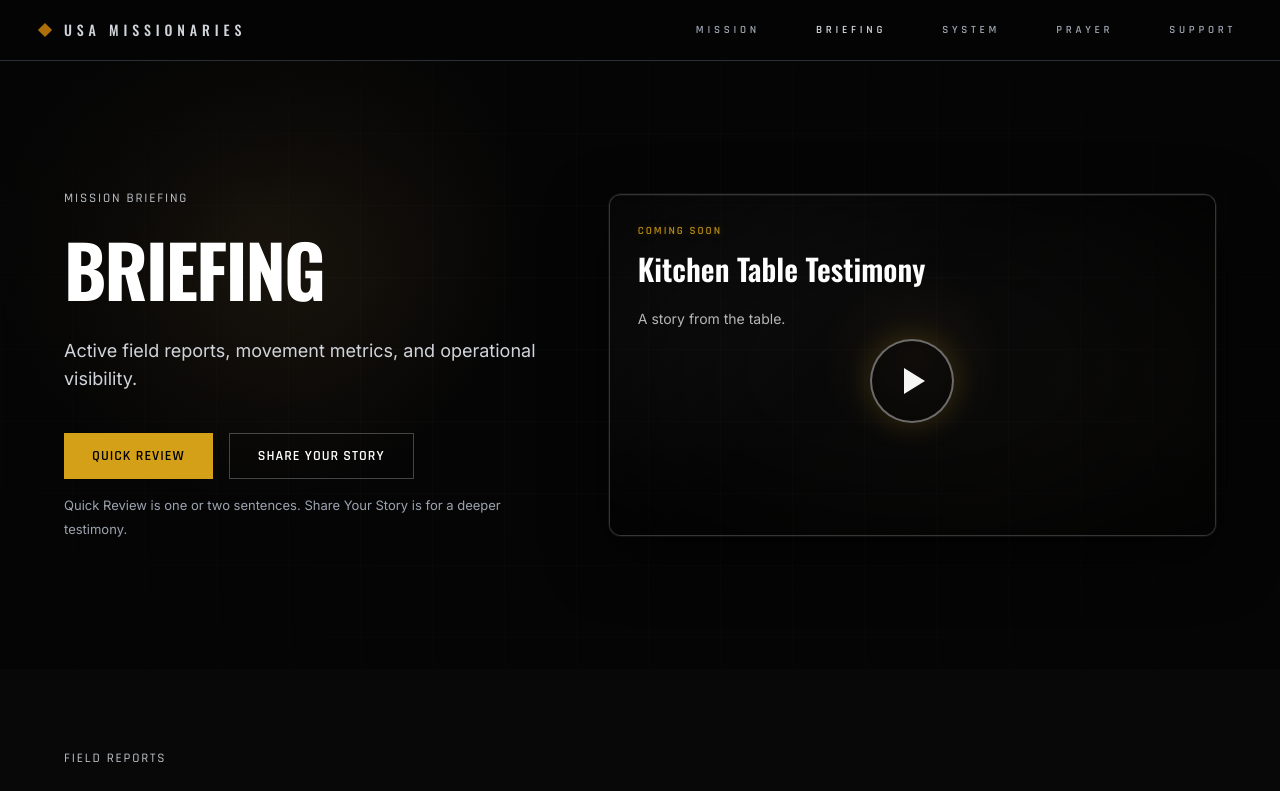
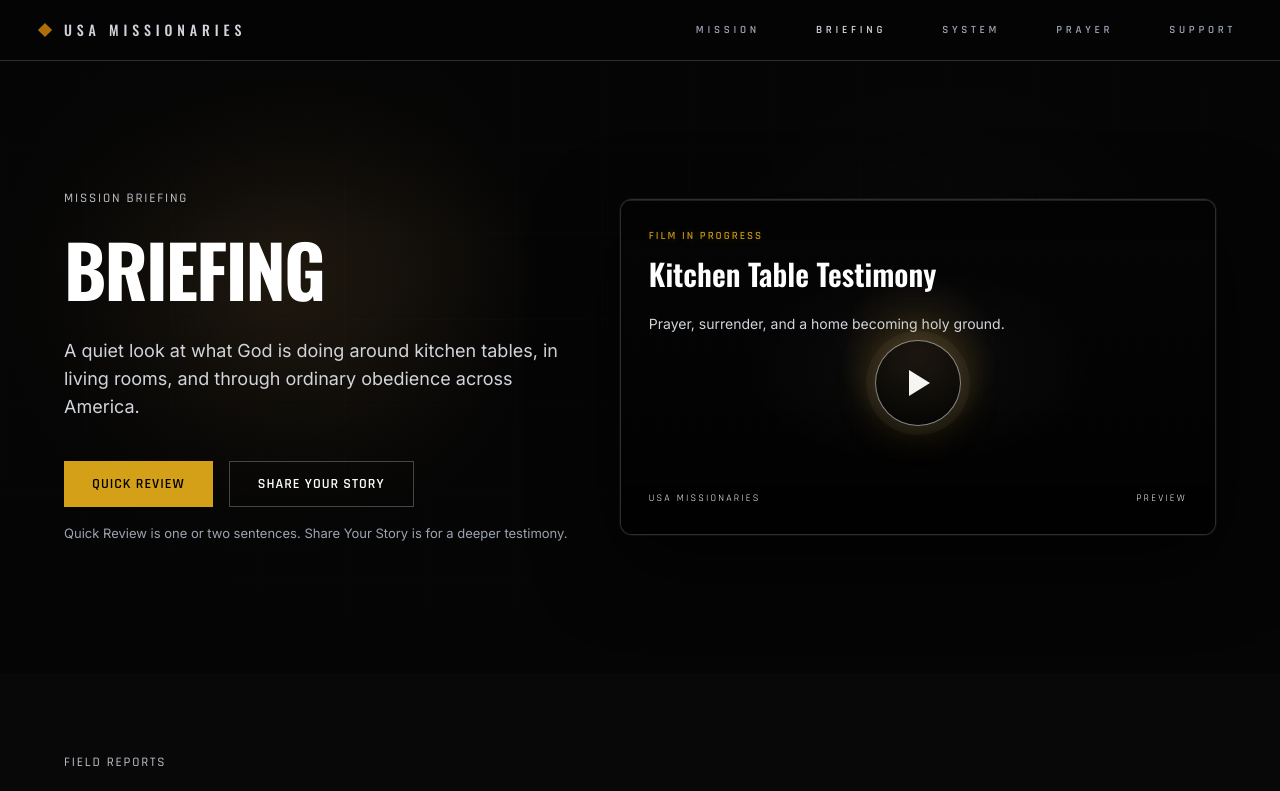
Before and after one commit to rfox0629/usam-website, a Next.js app: page /mission in a window 1280 px wide. Shown: the top 791 px of the page. Built offline with nearby package versions, Linux system fonts and the light colour scheme.

Commit message:
Refine briefing hero

```diff
--- a/app/mission/page.tsx
+++ b/app/mission/page.tsx
@@ -12,28 +12,36 @@ const font = { oswald: "'Oswald', sans-serif", rajdhani: "'Rajdhani', sans-serif
 
 function VideoPlaceholderCard() {
   return (
-    <div className="relative overflow-hidden rounded-xl border border-white/[0.18] bg-[linear-gradient(rgba(255,255,255,0.02),rgba(255,255,255,0.01))] shadow-[0_0_0_1px_rgba(255,255,255,0.05),0_20px_60px_rgba(0,0,0,0.6)]">
-      <div className="absolute inset-x-0 top-0 h-px bg-white/[0.15]" />
-      <div className="absolute inset-0 bg-[radial-gradient(circle_at_50%_48%,rgba(212,160,84,0.075),transparent_26%),radial-gradient(ellipse_at_center,transparent_34%,rgba(0,0,0,0.72)_100%),linear-gradient(135deg,rgba(255,255,255,0.045),transparent_42%,rgba(212,160,84,0.02))]" />
+    <div className="group relative overflow-hidden rounded-xl border border-white/[0.16] bg-[#050505] shadow-[0_0_0_1px_rgba(255,255,255,0.045),0_26px_80px_rgba(0,0,0,0.72)]">
+      <div className="absolute inset-x-0 top-0 h-px bg-white/[0.18]" />
+      <div className="absolute inset-0 bg-[radial-gradient(circle_at_50%_46%,rgba(212,160,84,0.16),transparent_23%),radial-gradient(ellipse_at_center,rgba(255,255,255,0.04),transparent_42%),linear-gradient(180deg,rgba(0,0,0,0.05),rgba(0,0,0,0.76))]" />
+      <div className="absolute inset-0 bg-[linear-gradient(90deg,rgba(255,255,255,0.04)_1px,transparent_1px)] bg-[length:18px_18px] opacity-[0.06]" />
+      <div className="absolute inset-x-0 top-0 h-10 bg-black/35" />
+      <div className="absolute inset-x-0 bottom-0 h-12 bg-black/45" />
 
-      <div className="relative aspect-video p-5 md:p-7">
+      <div className="relative aspect-video min-h-[286px] p-5 md:min-h-0 md:p-7">
         <div className="flex h-full flex-col">
           <div>
-            <p className="mb-3 text-[11px] font-semibold uppercase tracking-[2px] text-[rgba(212,160,23,0.85)] [text-shadow:0_0_8px_rgba(212,160,23,0.25)]" style={{ fontFamily: font.rajdhani }}>
-              Coming Soon
+            <p className="mb-3 text-[11px] font-semibold uppercase tracking-[2px] text-[rgba(212,160,23,0.9)] [text-shadow:0_0_8px_rgba(212,160,23,0.28)]" style={{ fontFamily: font.rajdhani }}>
+              Film In Progress
             </p>
             <h2 className="max-w-sm text-2xl font-semibold leading-[1.2] text-white md:text-3xl" style={{ fontFamily: font.oswald }}>
               Kitchen Table Testimony
             </h2>
-            <p className="mt-5 max-w-sm text-sm leading-6 text-white/70">
-              A story from the table.
+            <p className="mt-5 max-w-[17rem] text-sm leading-6 text-white/68 md:max-w-sm">
+              Prayer, surrender, and a home becoming holy ground.
             </p>
           </div>
 
-          <div className="absolute inset-0 flex translate-y-4 items-center justify-center">
-            <div className="flex h-[84px] w-[84px] items-center justify-center rounded-full border-2 border-white/40 bg-black/30 shadow-[0_0_30px_rgba(212,160,23,0.2)] backdrop-blur-sm transition-all duration-300 hover:scale-105 hover:shadow-[0_0_36px_rgba(212,160,23,0.3)]">
+          <div className="absolute inset-x-0 bottom-10 flex justify-center md:inset-0 md:translate-y-4 md:items-center">
+            <div className="flex h-[76px] w-[76px] items-center justify-center rounded-full border border-white/50 bg-black/35 shadow-[0_0_0_9px_rgba(255,255,255,0.035),0_0_42px_rgba(212,160,23,0.26)] backdrop-blur-sm transition-all duration-300 group-hover:scale-105 group-hover:border-amber-200/70 group-hover:shadow-[0_0_0_11px_rgba(255,255,255,0.04),0_0_52px_rgba(212,160,23,0.34)] md:h-[86px] md:w-[86px]">
               <div className="ml-1 h-0 w-0 border-y-[13px] border-l-[21px] border-y-transparent border-l-stone-100" />
             </div>
+          </div>
+
+          <div className="mt-auto flex items-end justify-between gap-4 text-[10px] uppercase tracking-[0.22em] text-white/38" style={{ fontFamily: font.rajdhani }}>
+            <span>USA Missionaries</span>
+            <span>Preview</span>
           </div>
         </div>
       </div>
@@ -126,9 +134,9 @@ export default async function MissionPage({
       <PrimaryNav active="briefing" />
 
       <section className="relative overflow-hidden px-6 pb-24 pt-24 md:pb-32 md:pt-32">
-        <div className="absolute inset-0 bg-[radial-gradient(circle_at_20%_28%,rgba(212,160,84,0.12),transparent_24%),linear-gradient(rgba(255,255,255,0.015)_1px,transparent_1px),linear-gradient(90deg,rgba(255,255,255,0.015)_1px,transparent_1px)] bg-[length:auto,72px_72px,72px_72px]" />
-        <div className="absolute inset-0 bg-[radial-gradient(ellipse_at_center,transparent_34%,#050505_100%)]" />
-        <div className="relative mx-auto grid max-w-6xl items-center gap-12 lg:grid-cols-[0.9fr_1.1fr]">
+        <div className="absolute inset-0 bg-[radial-gradient(circle_at_21%_36%,rgba(212,160,84,0.17),transparent_25%),radial-gradient(circle_at_74%_42%,rgba(255,255,255,0.045),transparent_24%),linear-gradient(rgba(255,255,255,0.012)_1px,transparent_1px),linear-gradient(90deg,rgba(255,255,255,0.012)_1px,transparent_1px)] bg-[length:auto,auto,86px_86px,86px_86px]" />
+        <div className="absolute inset-0 bg-[linear-gradient(180deg,rgba(5,5,5,0.38),transparent_28%,rgba(5,5,5,0.88)_100%),radial-gradient(ellipse_at_center,transparent_32%,#050505_100%)]" />
+        <div className="relative mx-auto grid max-w-6xl items-center gap-12 lg:grid-cols-[0.92fr_1.08fr]">
           <div>
             <p className="tactical-label uppercase" style={{ fontFamily: font.rajdhani }}>
               Mission Briefing
@@ -137,7 +145,7 @@ export default async function MissionPage({
               BRIEFING
             </h1>
             <p className="mt-8 max-w-3xl text-base md:text-lg leading-8 text-stone-400">
-              Active field reports, movement metrics, and operational visibility.
+              A quiet look at what God is doing around kitchen tables, in living rooms, and through ordinary obedience across America.
             </p>
             <MissionReviewCTA />
           </div>
```
